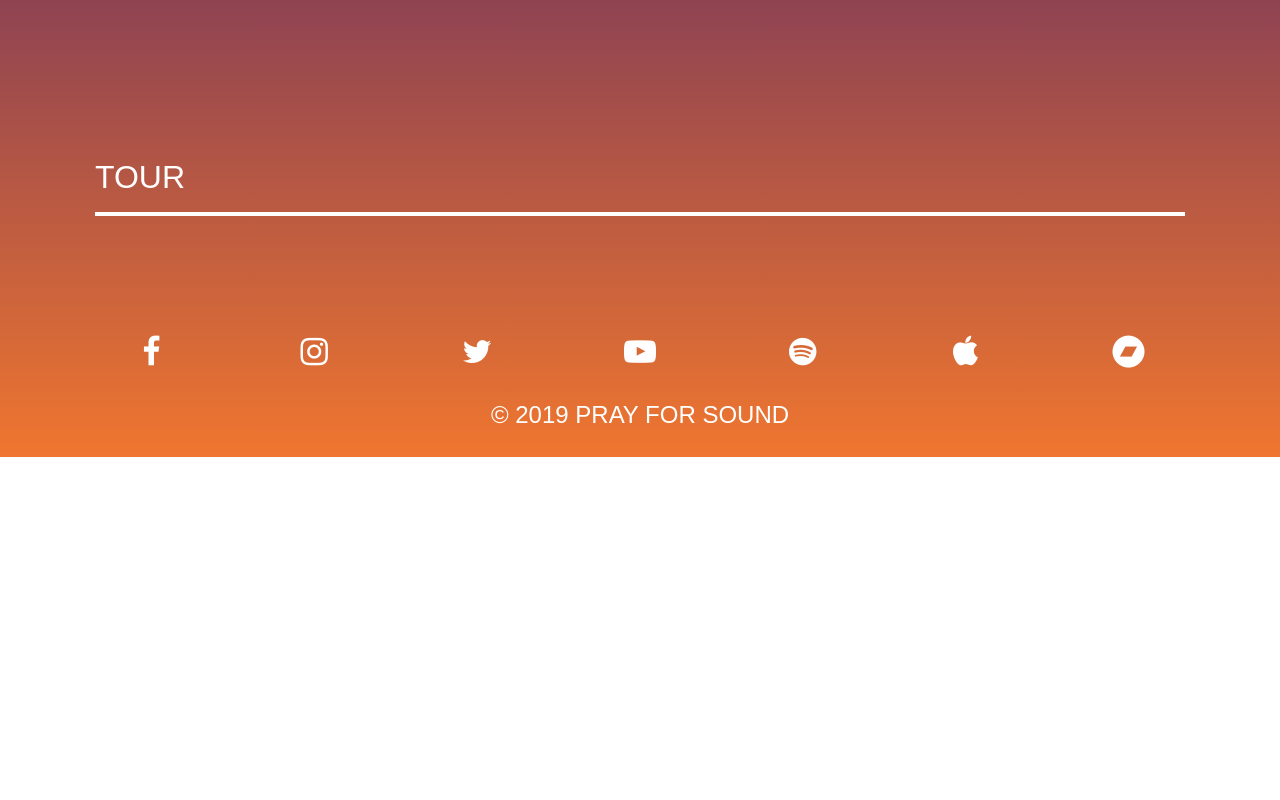
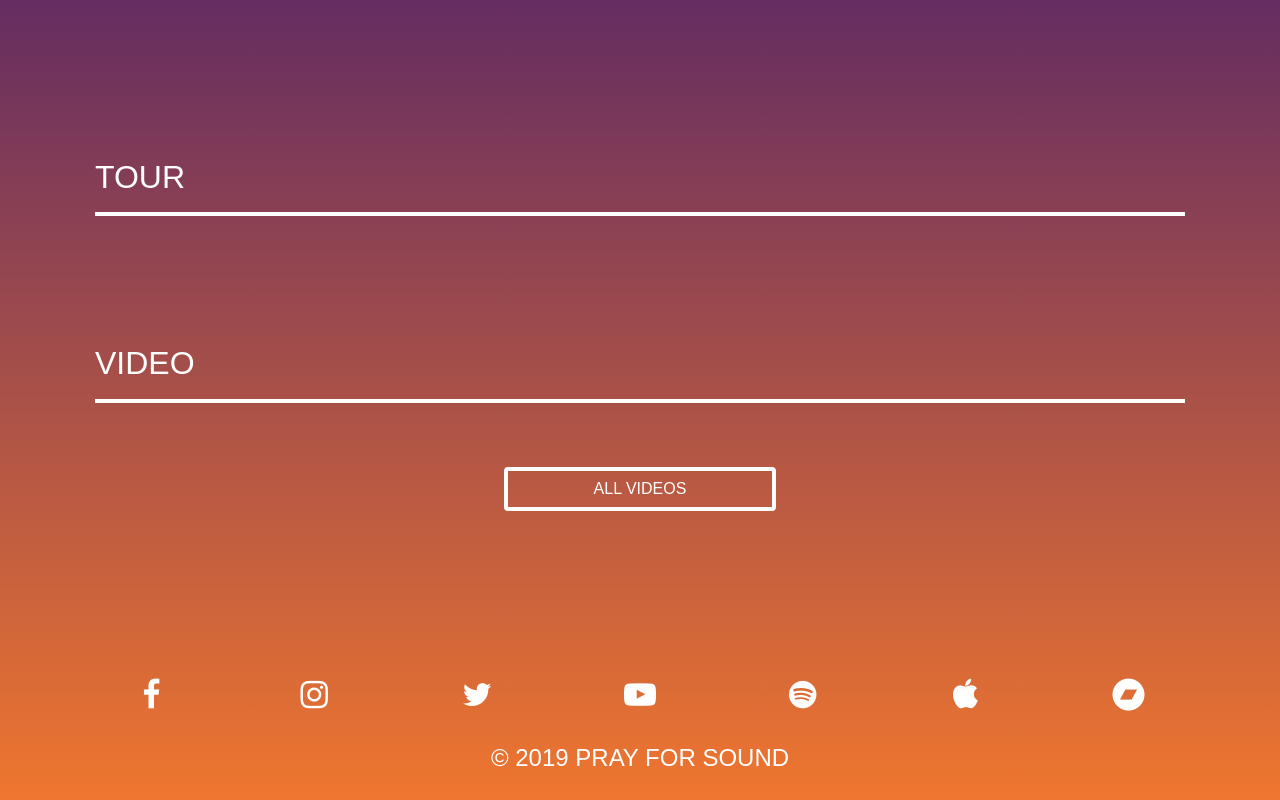
Before and after one commit to ChrisLaRocque/PrayForSound, a plain HTML site: page index.html in a window 1280 px wide. Shown: the part 1122-1922 px from the top of the page. Before the commit the page ends 1579 px from the top, so only its background shows below. Drawn offline with nearby package versions, Linux system fonts and the light colour scheme; some packages are replaced by stand-ins of ours; no server answers; a script that the page names is missing; a web font is replaced by a local one.

Commit message:
Brings video section back

```diff
--- a/index.html
+++ b/index.html
@@ -235,7 +235,7 @@
       </div>
     </section>
 
-    <section id="video" style="display:none">
+    <section id="video">
       <div class="container-fluid">
         <div class="row">
           <div class="col-12">
```
